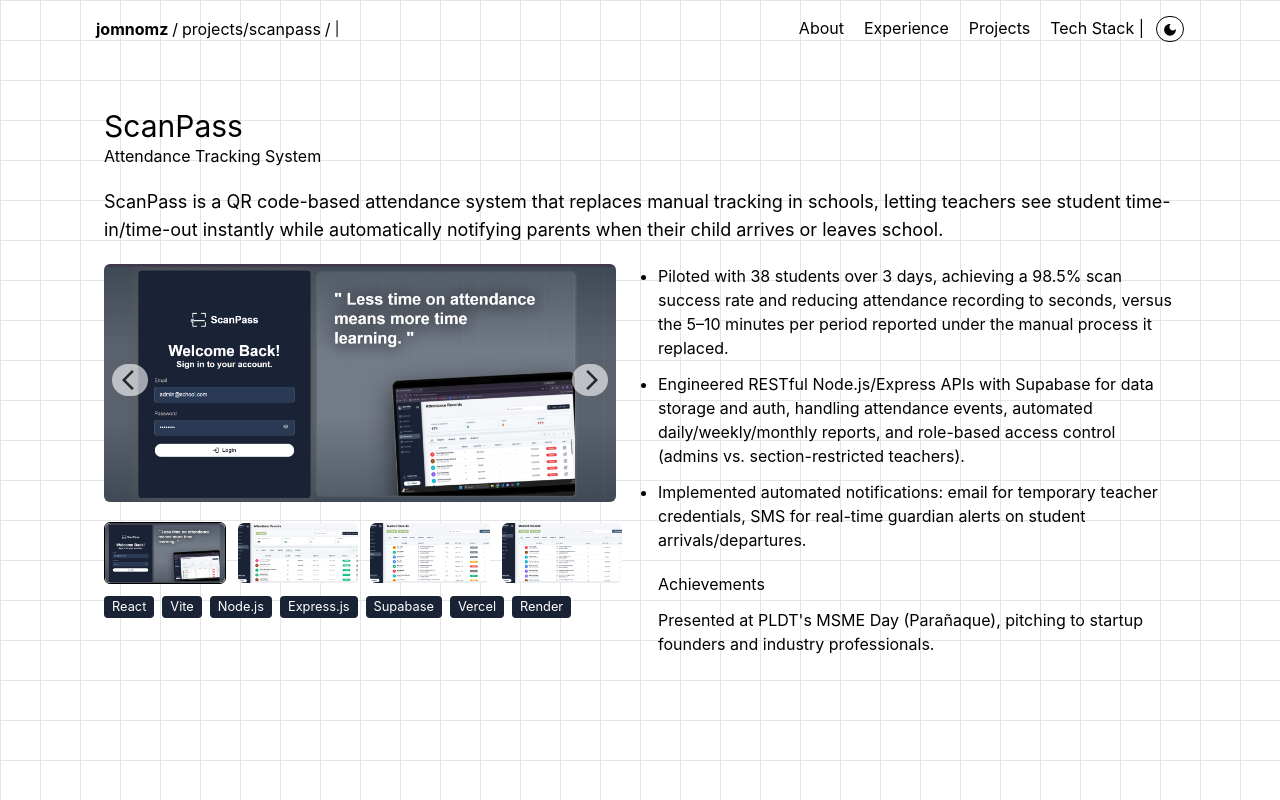
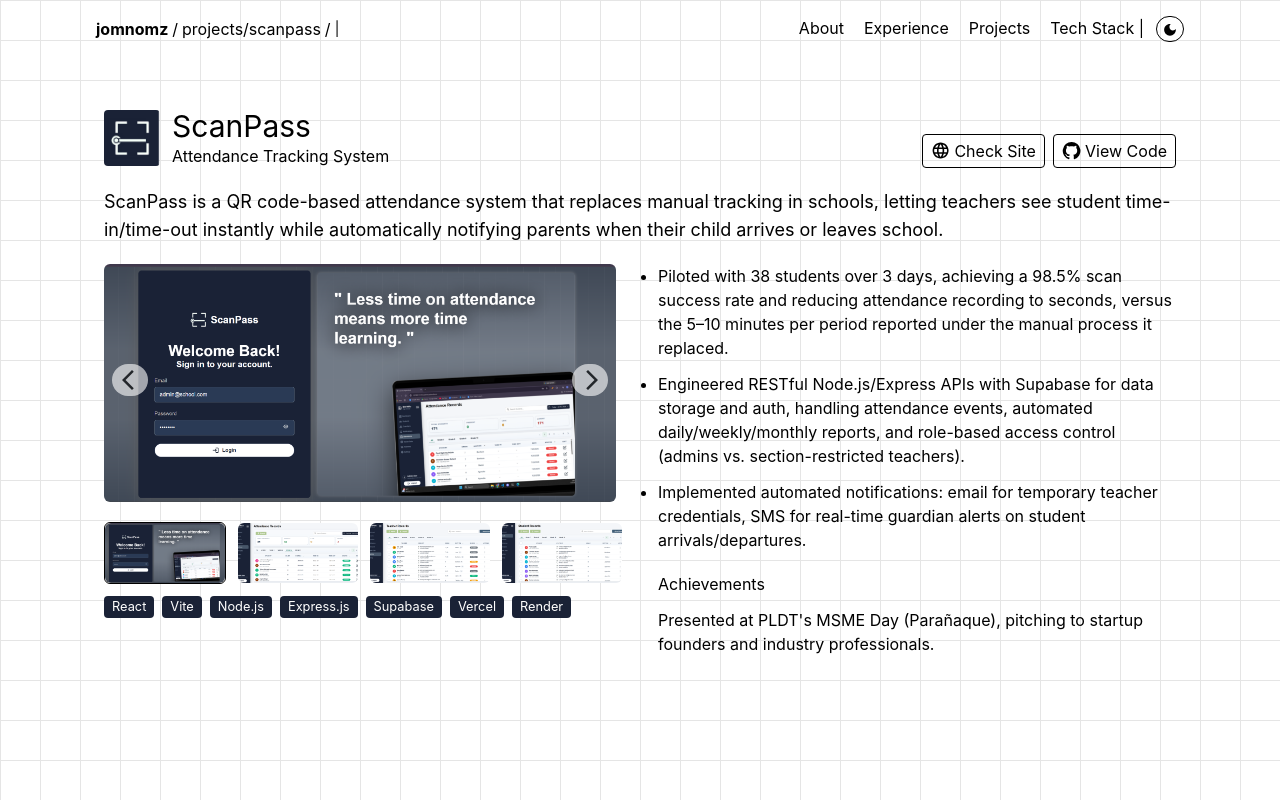
Before and after one commit to jomnomz/jomnomz, a React (Vite) app: page /projects/scanpass in a window 1280 px wide. Built offline with nearby package versions, Linux system fonts and the light colour scheme.

Commit message:
created visit site and view code button

```diff
--- a/src/components/navBar.jsx
+++ b/src/components/navBar.jsx
@@ -68,7 +68,7 @@
                       <div className="flex flex-row gap-2">
                         < button onClick={toggleTheme} className="border rounded-[999px] px-1 py-0.3">
                               <div>{theme === 'dark' ? <LightModeIcon sx={{ fontSize: 18,  paddingBottom: 0.3 }} ></LightModeIcon> : <DarkModeIcon sx={{ fontSize: 18,  paddingBottom: 0.3 }} ></DarkModeIcon>}</div>
-                          </button>
+                          </button> |
                           <div className="" ><button className="" onClick={() => setIsOpen(false) }><ClearIcon></ClearIcon></button></div>
                       </div>
                   </div>
--- a/src/pages/project/projectDetail.jsx
+++ b/src/pages/project/projectDetail.jsx
@@ -5,6 +5,8 @@
 import Carousel from '../../components/carousel.jsx'
 import StackList from "../../components/ui/stackList.jsx";
 import NotFound from '../notFound.jsx'
+import GitHubIcon from '@mui/icons-material/GitHub';
+import LanguageIcon from '@mui/icons-material/Language';
 export default function ProjectDetail(){
     const { id } = useParams();
     const project = projectsData.find(project => project.id === id)
@@ -20,9 +22,30 @@
         <NavBar></NavBar>
         <div className="animate-fade-in-down text-text-primary p-5 mt-20 lg:p-2 flex flex-col gap-5">
             <div className="flex flex-col gap-5">
-                <div className="flex flex-col">
-                    <div className="text-3xl mt-5">{project.projectName}</div>
-                    <div className="text-md ">{project.projectType}</div>
+                <div className="flex flex-col lg:flex-row gap-2 justify-between">
+                    <div className="flex flex-row  items-center gap-3 mt-5">
+                        <div>
+                            <div className=""><img className="w-14 rounded-sm  " src={project.projectLogo}></img></div>
+                        </div>
+                        <div>
+                            <div className="text-3xl">{project.projectName}</div>
+                            <div className="text-md ">{project.projectType}</div>
+                        </div>
+                    </div>
+                    <div className="flex flex-row gap-2 items-end shrink-0">
+                        <button onClick={ () => window.open('https://www.stoninohighschool.xyz/', '_blank')} className="transition-transform duration-300 hover:scale-105 border p-1 px-2 rounded-sm whitespace-nowrap">
+                            <div className="flex justify-center items-center flex-row gap-1">
+                                <LanguageIcon sx={{ fontSize: '1.2rem' }} />
+                                Check Site
+                            </div>
+                        </button>
+                        <button onClick={ () => window.open('https://github.com/jomnomz/ScanPass', '_blank')} className="transition-transform duration-300 hover:scale-105 border p-1 px-2 rounded-sm whitespace-nowrap">
+                            <div className="flex justify-center items-center gap-1">
+                                <GitHubIcon sx={{ fontSize: '1.2rem' }} />
+                                View Code
+                            </div>
+                        </button>
+                    </div>
                 </div>
                 <div className="text-lg">{project.projectDescriptionFull}</div>
             </div>
```
